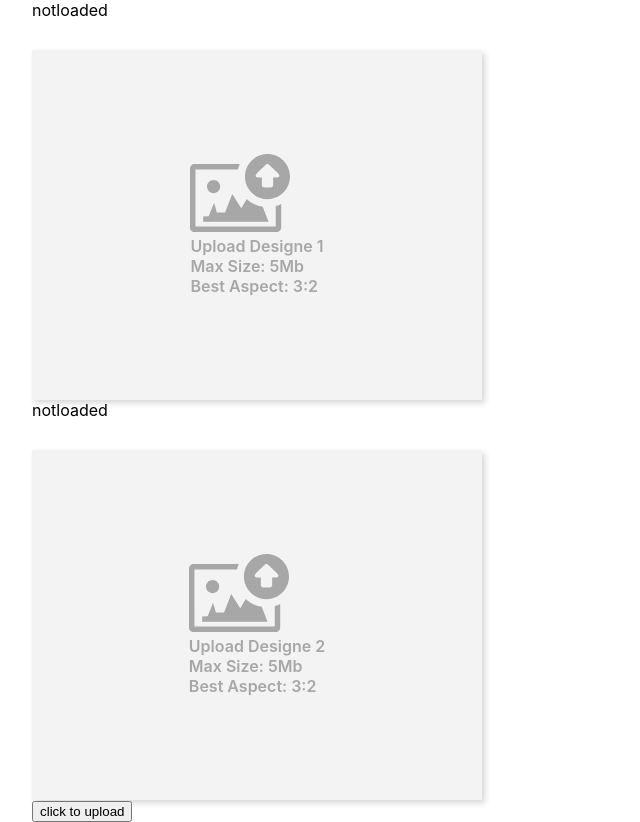
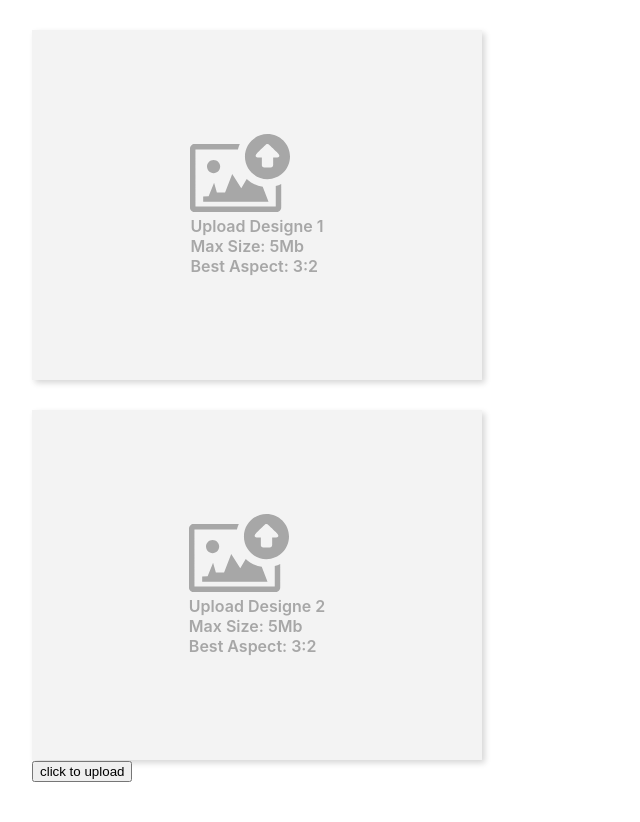
Before and after one commit to bardiahabb/votingpage-temp, a Next.js app: page / in a window 1280 px wide. Shown: the whole page, without its empty margins (0-640 px from the left). After the commit the page ends 800 px from the top, so only its background shows below. Built offline with nearby package versions, Linux system fonts and the light colour scheme.

Commit message:
loading image test deleted

```diff
--- a/components/Dropzone.jsx
+++ b/components/Dropzone.jsx
@@ -85,7 +85,6 @@ export default function Dropzone(props) {
 
   return (
     <div>
-      {imageLoaded ? <div>loaded</div> : <div>notloaded</div>}
       <div className={styles.dropzoneContainer}>
         <div
           {...getRootProps({
```
